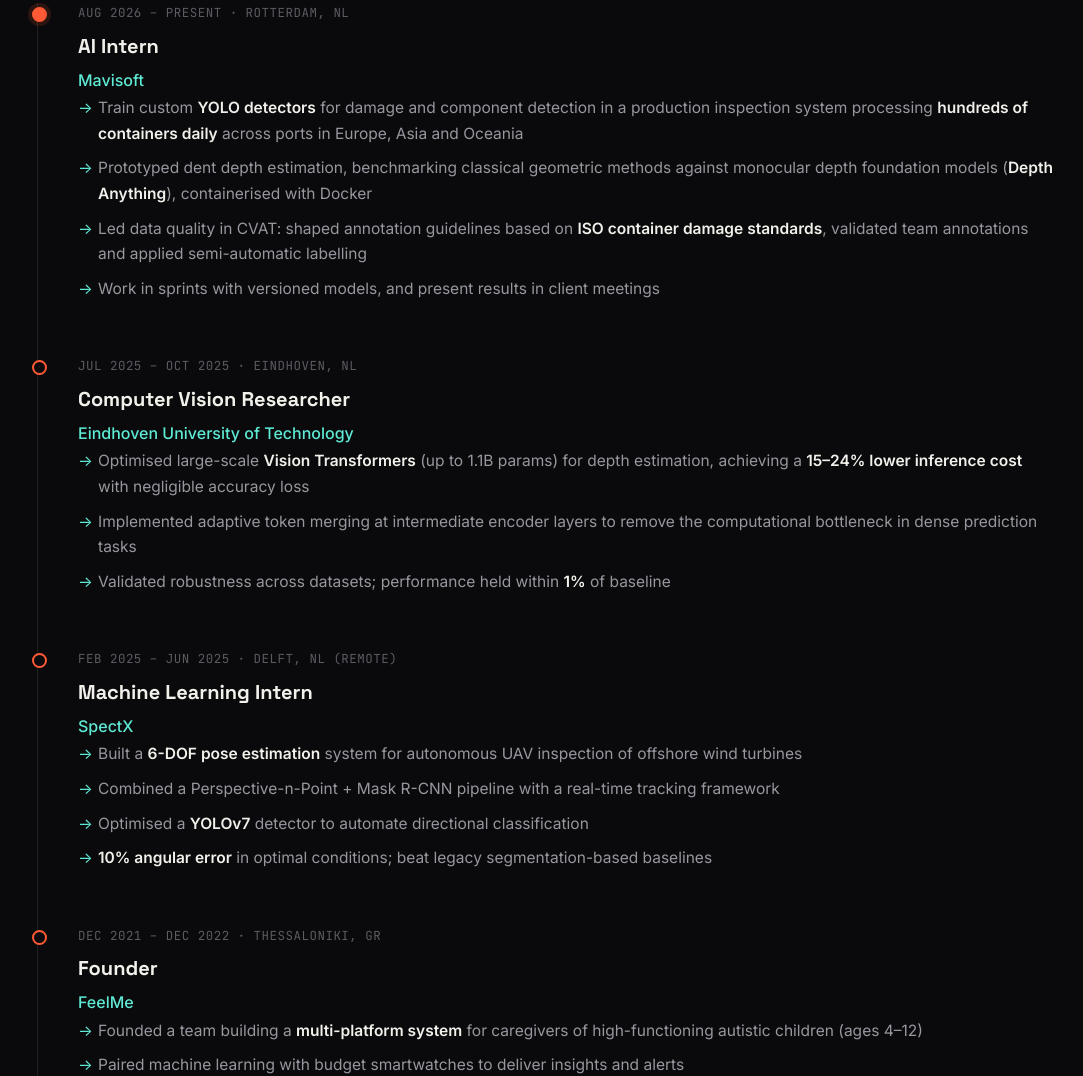
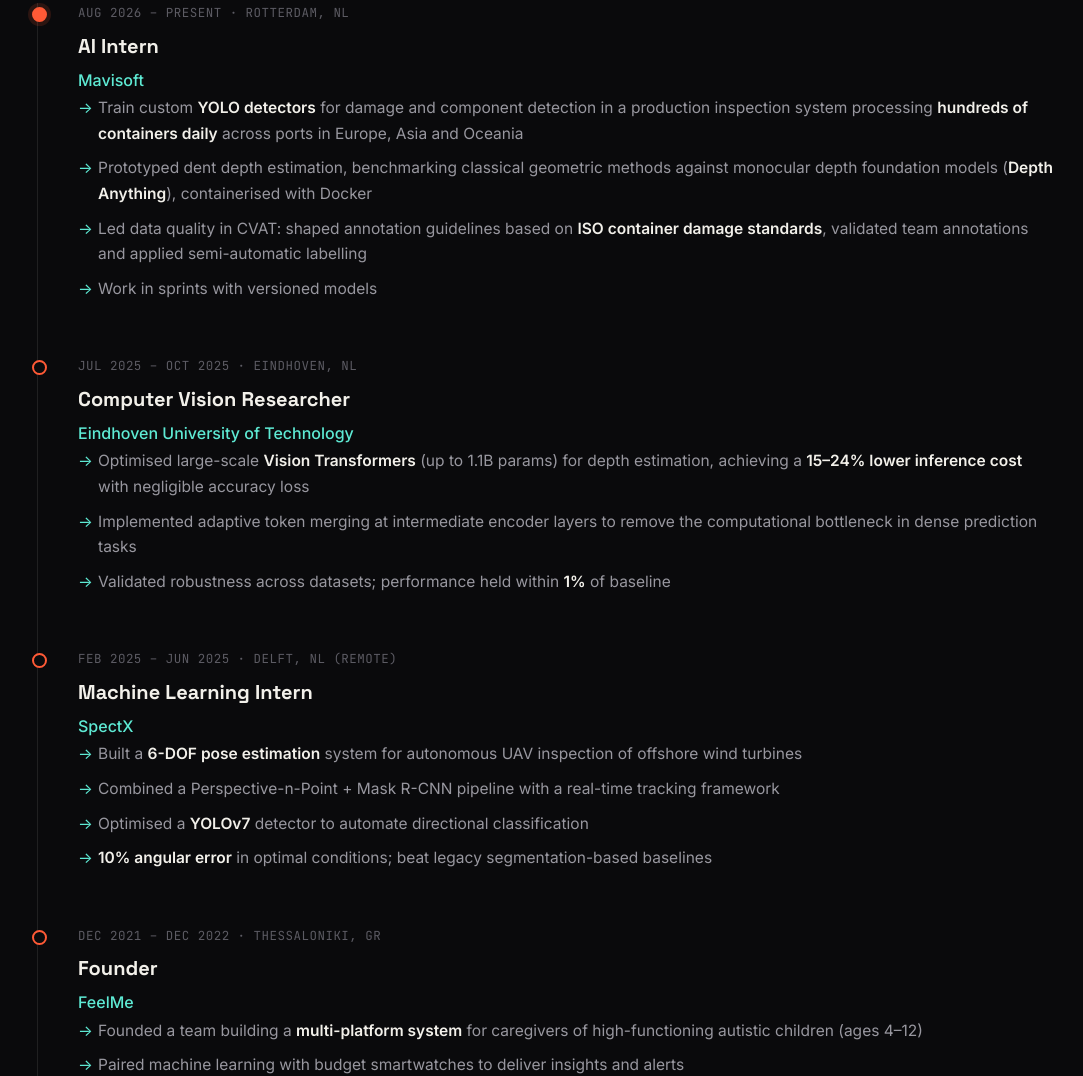
Before and after one commit to Skapis9999/Skapis9999.github.io, a plain HTML site: page index.html in a window 1280 px wide. Shown: the part 1476-2552 px from the top of the page, without its empty margins (97-1180 px from the left). Drawn offline with Linux system fonts and the light colour scheme.

Commit message:
Trim Mavisoft ways-of-working bullet

```diff
--- a/index.html
+++ b/index.html
@@ -713,7 +713,7 @@
                     <li>Train custom <strong>YOLO detectors</strong> for damage and component detection in a production inspection system processing <strong>hundreds of containers daily</strong> across ports in Europe, Asia and Oceania</li>
                     <li>Prototyped dent depth estimation, benchmarking classical geometric methods against monocular depth foundation models (<strong>Depth Anything</strong>), containerised with Docker</li>
                     <li>Led data quality in CVAT: shaped annotation guidelines based on <strong>ISO container damage standards</strong>, validated team annotations and applied semi-automatic labelling</li>
-                    <li>Work in sprints with versioned models, and present results in client meetings</li>
+                    <li>Work in sprints with versioned models</li>
                 </ul>
             </div>
 
```
